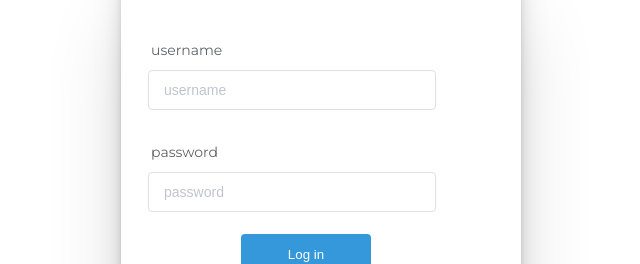
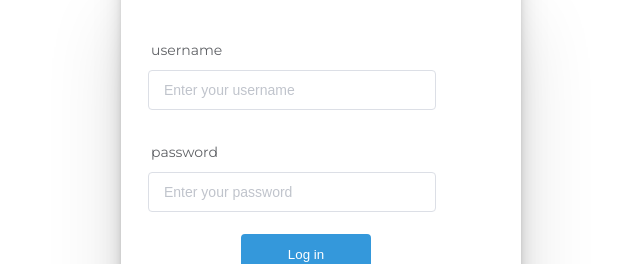
Before and after one commit to kavyanshpandey/Asset-Management-System, a Vue app: page /#/login in a window 1280 px wide. Shown: the part 190-454 px from the top of the page, without its empty margins (109-749 px from the left). Built offline with nearby package versions, Linux system fonts and the light colour scheme.

Commit message:
Update LoginForm.vue
Fixed the placeholders.

```diff
--- a/src/components/LoginForm.vue
+++ b/src/components/LoginForm.vue
@@ -17,10 +17,10 @@
     <div style="margin-top: 50px">
       <el-form>
         <el-form-item label="username">
-          <el-input placeholder="username" v-model="username"></el-input>
+          <el-input placeholder="Enter your username" v-model="username"></el-input>
         </el-form-item>
         <el-form-item label="password">
-          <el-input placeholder="password" v-model="password" type="password"></el-input>
+          <el-input placeholder="Enter your password" v-model="password" type="password"></el-input>
         </el-form-item>
       </el-form>
       <button @click="login()">Log in</button>
```
